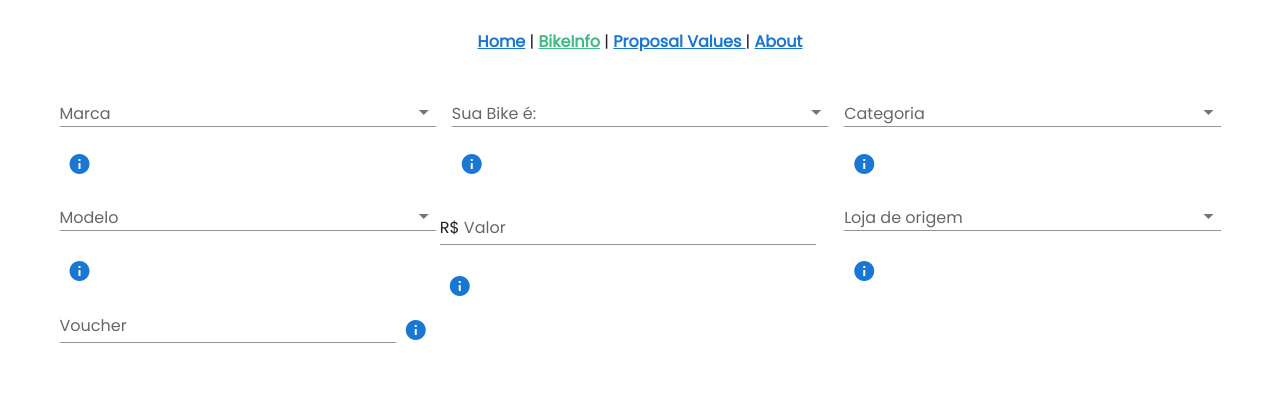
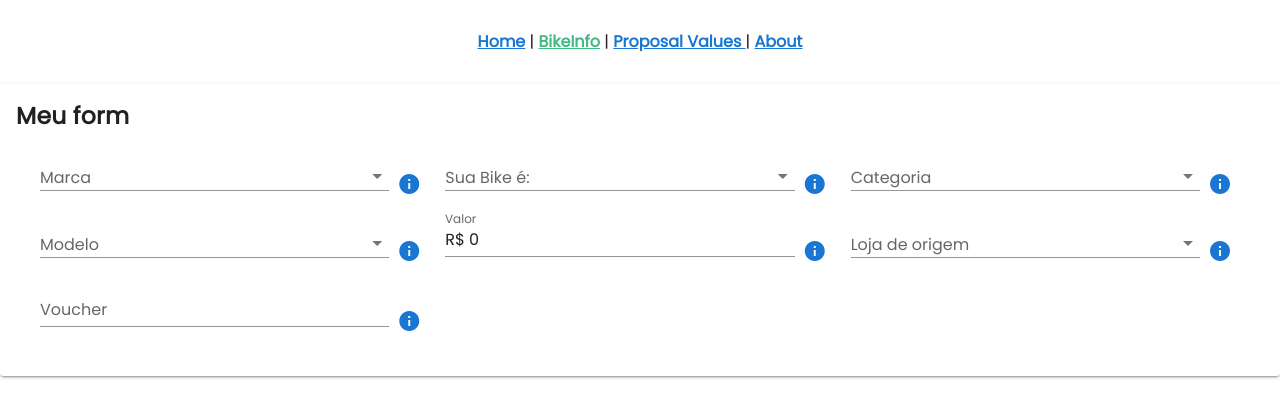
Before and after one commit to danilodcn/santuu-front, a Vue app: page /vue/simulation/bike-info in a window 1280 px wide. Shown: the top 418 px of the page. Built offline with nearby package versions, Linux system fonts and the light colour scheme; no server answers.

Commit message:
formulário funcionando

```diff
--- a/public/index.html
+++ b/public/index.html
@@ -6,9 +6,12 @@
     <meta name="viewport" content="width=device-width,initial-scale=1.0" />
     <link rel="icon" href="<%= BASE_URL %>favicon.ico" />
     <title><%= htmlWebpackPlugin.options.title %></title>
-    <link rel="preconnect" href="https://fonts.googleapis.com">
-    <link rel="preconnect" href="https://fonts.gstatic.com" crossorigin>
-    <link href="https://fonts.googleapis.com/css2?family=Poppins&display=swap" rel="stylesheet">
+    <link rel="preconnect" href="https://fonts.googleapis.com" />
+    <link rel="preconnect" href="https://fonts.gstatic.com" crossorigin />
+    <link
+      href="https://fonts.googleapis.com/css2?family=Poppins&display=swap"
+      rel="stylesheet"
+    />
     <link
       rel="stylesheet"
       href="https://fonts.googleapis.com/css?family=Roboto:100,300,400,500,700,900"
--- a/src/views/simulation/BikeInfo.vue
+++ b/src/views/simulation/BikeInfo.vue
@@ -1,8 +1,9 @@
 <template>
   <div>
-    <v-container>
-      <div class="content">
-        <v-row class="pa-0 ma-0 input-area">
+    <!-- <v-container>
+      <v-col>
+        <v-row>
+          <v-row>
             <v-autocomplete
               v-model="model"
               attach
@@ -20,7 +21,7 @@
             </info-dialog>
           </v-row>
 
-        <v-row class="pa-0 ma-0 input-area">
+          <v-row>
             <v-select
               v-model="model"
               attach
@@ -43,7 +44,205 @@
             </info-dialog>
           </v-row>
 
-        <v-row class="pa-0 ma-0 input-area">
+          <v-row>
+            <v-autocomplete
+              v-model="model"
+              attach
+              label="Categoria"
+              :items="brands"
+              item-text="name"
+              item-value="id"
+              persistent-hint
+              dense
+            >
+            </v-autocomplete>
+            <info-dialog
+              :text="`Categoria de acordo com o modelo da sua bicicleta.
+                Pode ser urbana, Mountain Bike (MTB), Estrada, etc.`"
+            >
+              <v-icon>mdi-information</v-icon>
+            </info-dialog>
+          </v-row>
+        </v-row>
+
+        <v-row>
+          <v-row>
+            <v-autocomplete
+              v-model="model"
+              attach
+              label="Modelo"
+              :items="brands"
+              item-text="name"
+              item-value="id"
+              persistent-hint
+              dense
+            >
+            </v-autocomplete>
+            <info-dialog
+              :text="`Caso não encontre aqui seu modelo, favor digita-lo e pressionar Enter.`"
+            >
+              <v-icon>mdi-information</v-icon>
+            </info-dialog>
+          </v-row>
+          <v-row>
+            <v-text-field
+              v-model="form.price"
+              label="Valor"
+              class="pa-0 ma-0"
+              prefix="R$ "
+              type="number"
+              clearable
+            >
+            </v-text-field>
+            <info-dialog
+              :text="`Preço Sugerido ao Consumidor (PSC),
+            definido pelo fabricante em seu website, para o modelo da sua bicicleta no ano vigente...
+            ou seja, o preço da sua bicicleta NOVA.`"
+            >
+              <v-icon>mdi-information</v-icon>
+            </info-dialog>
+          </v-row>
+
+          <v-row>
+            <v-autocomplete
+              v-model="model"
+              attach
+              label="Loja de origem"
+              :items="brands"
+              item-text="name"
+              item-value="id"
+              persistent-hint
+              dense
+            >
+            </v-autocomplete>
+            <info-dialog
+              :text="`Loja de origem na qual foi comprada a bike!
+                Se sua loja não estiver na lista, selecionar Santuu Bike Store.`"
+            >
+              <v-icon>mdi-information</v-icon>
+            </info-dialog>
+          </v-row>
+        </v-row>
+
+        <v-row>
+          <v-row>
+            <v-text-field
+              v-model="model"
+              label="Voucher"
+              class="pa-0 ma-0"
+              clearable
+            >
+            </v-text-field>
+            <info-dialog
+              text="Caso voce tenha um voucher promocional insira-o aqui."
+            >
+              <v-icon>mdi-information</v-icon>
+            </info-dialog>
+          </v-row>
+        </v-row>
+      </v-col>
+    </v-container>
+    {{ model }}
+    <v-spacer class="my-6"></v-spacer>
+    <v-container>
+      <v-card elevation="8">
+        <v-container fluid>
+          <v-row>
+            <v-col>
+              <v-row>
+                <v-autocomplete
+                  v-model="model"
+                  attach
+                  label="Marca"
+                  :items="brands"
+                  item-text="name"
+                  item-value="id"
+                  dense
+                >
+                </v-autocomplete>
+                <info-dialog
+                  :text="'Marca do fabricante da bicicleta Marca do fabricante da bicicleta Marca do fabricante da bicicleta'"
+                >
+                  <v-icon>mdi-information</v-icon>
+                </info-dialog>
+              </v-row>
+              <v-row>
+                <v-autocomplete
+                  v-model="model"
+                  attach
+                  label="Modelo"
+                  :items="brands"
+                  item-text="name"
+                  item-value="id"
+                  persistent-hint
+                  dense
+                >
+                </v-autocomplete>
+                <info-dialog
+                  :text="`Caso não encontre aqui seu modelo, favor digita-lo e pressionar Enter.`"
+                >
+                  <v-icon>mdi-information</v-icon>
+                </info-dialog>
+              </v-row>
+              <v-row>
+                <v-text-field
+                  v-model="model"
+                  label="Voucher"
+                  class="pa-0 ma-0"
+                  clearable
+                >
+                </v-text-field>
+                <info-dialog
+                  text="Caso voce tenha um voucher promocional insira-o aqui."
+                >
+                  <v-icon>mdi-information</v-icon>
+                </info-dialog>
+              </v-row>
+            </v-col>
+            <v-col>
+              <v-row>
+                <v-select
+                  v-model="model"
+                  attach
+                  label="Sua Bike é:"
+                  :items="[
+                    { name: 'Nova', id: 0 },
+                    { name: 'Usada', id: 1 },
+                  ]"
+                  item-text="name"
+                  item-value="id"
+                  persistent-hint
+                  dense
+                >
+                </v-select>
+                <info-dialog
+                  :text="`Indique se sua bike é nova ou usada! Consideramos bike Nova
+                todas as bicicletas que tem até 60 (sessenta) dias decorridos da data da nota fiscal.`"
+                >
+                  <v-icon>mdi-information</v-icon>
+                </info-dialog>
+              </v-row>
+              <v-row>
+                <v-text-field
+                  v-model="form.price"
+                  label="Valor"
+                  class="pa-0 ma-0"
+                  prefix="R$ "
+                  type="number"
+                  clearable
+                >
+                </v-text-field>
+                <info-dialog
+                  :text="`Preço Sugerido ao Consumidor (PSC),
+            definido pelo fabricante em seu website, para o modelo da sua bicicleta no ano vigente...
+            ou seja, o preço da sua bicicleta NOVA.`"
+                >
+                  <v-icon>mdi-information</v-icon>
+                </info-dialog>
+              </v-row>
+            </v-col>
+            <v-col>
+              <v-row>
                 <v-autocomplete
                   v-model="model"
                   attach
@@ -63,45 +262,7 @@
                 </info-dialog>
               </v-row>
 
-        <v-row class="pa-0 ma-0 input-area">
-          <v-autocomplete
-            v-model="model"
-            attach
-            label="Modelo"
-            :items="brands"
-            item-text="name"
-            item-value="id"
-            persistent-hint
-            dense
-          >
-          </v-autocomplete>
-          <info-dialog
-            :text="`Caso não encontre aqui seu modelo, favor digita-lo e pressionar Enter.`"
-          >
-            <v-icon>mdi-information</v-icon>
-          </info-dialog>
-        </v-row>
-
-        <v-row class="input-area">
-          <v-text-field
-            v-model="form.price"
-            label="Valor"
-            class="pa-0 ma-0"
-            prefix="R$ "
-            type="number"
-            clearable
-          >
-          </v-text-field>
-          <info-dialog
-            :text="`Preço Sugerido ao Consumidor (PSC),
-            definido pelo fabricante em seu website, para o modelo da sua bicicleta no ano vigente...
-            ou seja, o preço da sua bicicleta NOVA.`"
-          >
-            <v-icon>mdi-information</v-icon>
-          </info-dialog>
-        </v-row>
-
-        <v-row class="pa-0 ma-0 input-area">
+              <v-row>
                 <v-autocomplete
                   v-model="model"
                   attach
@@ -120,8 +281,138 @@
                   <v-icon>mdi-information</v-icon>
                 </info-dialog>
               </v-row>
+            </v-col>
+          </v-row>
+        </v-container>
+      </v-card>
+    </v-container>
+    <v-spacer class="ma-8" /> -->
+    <v-card>
+      <v-card-title>
+        <h3>Meu form</h3>
+      </v-card-title>
 
-        <v-row class="pa-0 ma-0 input-area">
+      <v-card-text>
+        <v-form class="px-3">
+          <v-container fluid class="content">
+            <div class="item">
+              <v-autocomplete
+                v-model="model"
+                attach
+                label="Marca"
+                :items="brands"
+                item-text="name"
+                item-value="id"
+                dense
+              >
+              </v-autocomplete>
+              <info-dialog
+                :text="'Marca do fabricante da bicicleta Marca do fabricante da bicicleta Marca do fabricante da bicicleta'"
+              >
+                <v-icon>mdi-information</v-icon>
+              </info-dialog>
+            </div>
+            <div class="item">
+              <v-select
+                v-model="model"
+                attach
+                label="Sua Bike é:"
+                :items="[
+                  { name: 'Nova', id: 0 },
+                  { name: 'Usada', id: 1 },
+                ]"
+                item-text="name"
+                item-value="id"
+                persistent-hint
+                dense
+              >
+              </v-select>
+              <info-dialog
+                :text="`Indique se sua bike é nova ou usada! Consideramos bike Nova
+                todas as bicicletas que tem até 60 (sessenta) dias decorridos da data da nota fiscal.`"
+              >
+                <v-icon>mdi-information</v-icon>
+              </info-dialog>
+            </div>
+
+            <div class="item">
+              <v-autocomplete
+                v-model="model"
+                attach
+                label="Categoria"
+                :items="brands"
+                item-text="name"
+                item-value="id"
+                persistent-hint
+                dense
+              >
+              </v-autocomplete>
+              <info-dialog
+                :text="`Categoria de acordo com o modelo da sua bicicleta.
+                Pode ser urbana, Mountain Bike (MTB), Estrada, etc.`"
+              >
+                <v-icon>mdi-information</v-icon>
+              </info-dialog>
+            </div>
+
+            <div class="item">
+              <v-autocomplete
+                v-model="model"
+                attach
+                label="Modelo"
+                :items="brands"
+                item-text="name"
+                item-value="id"
+                persistent-hint
+                dense
+              >
+              </v-autocomplete>
+              <info-dialog
+                :text="`Caso não encontre aqui seu modelo, favor digita-lo e pressionar Enter.`"
+              >
+                <v-icon>mdi-information</v-icon>
+              </info-dialog>
+            </div>
+            <div class="item">
+              <v-text-field
+                v-model="form.price"
+                label="Valor"
+                class="pa-0 ma-0"
+                prefix="R$ "
+                type="number"
+                clearable
+              >
+              </v-text-field>
+              <info-dialog
+                :text="`Preço Sugerido ao Consumidor (PSC),
+            definido pelo fabricante em seu website, para o modelo da sua bicicleta no ano vigente...
+            ou seja, o preço da sua bicicleta NOVA.`"
+              >
+                <v-icon>mdi-information</v-icon>
+              </info-dialog>
+            </div>
+
+            <div class="item">
+              <v-autocomplete
+                v-model="model"
+                attach
+                label="Loja de origem"
+                :items="brands"
+                item-text="name"
+                item-value="id"
+                persistent-hint
+                dense
+              >
+              </v-autocomplete>
+              <info-dialog
+                :text="`Loja de origem na qual foi comprada a bike!
+                Se sua loja não estiver na lista, selecionar Santuu Bike Store.`"
+              >
+                <v-icon>mdi-information</v-icon>
+              </info-dialog>
+            </div>
+
+            <div class="item">
               <v-text-field
                 v-model="model"
                 label="Voucher"
@@ -134,38 +425,49 @@
               >
                 <v-icon>mdi-information</v-icon>
               </info-dialog>
-        </v-row>
             </div>
           </v-container>
-    {{ model }}
+        </v-form>
+      </v-card-text>
+    </v-card>
   </div>
 </template>
 
 <script lang="ts">
 import { Component, Vue, Watch } from "vue-property-decorator";
-import { Brand, Category, Model, Store } from "../../types/bike";
+import { IBrand, ICategory, IModel, IStore } from "../../types/bike";
 import { BikeService } from "../../api/bike";
 import InfoDialog from "../../components/shared/InfoDialog.vue";
 
 interface IForm {
-  brand: Brand;
+  brand: IBrand;
   situation: number;
-  category: Category;
-  model: Model;
+  category: ICategory;
+  model: IModel;
   price: number;
-  originStore: Store;
+  originStore: IStore;
   voucher: string;
 }
 
 interface IFormItems {
-  brand: Brand[];
+  brand: IBrand[];
   situation: number;
-  category: Category[];
-  model: Model[];
-  originStore: Store[];
+  category: ICategory[];
+  model: IModel[];
+  originStore: IStore[];
 }
 
 const bikeService = new BikeService();
+
+const form: IForm = {
+  brand: {} as IBrand,
+  situation: 0,
+  category: {} as ICategory,
+  model: {} as IModel,
+  price: 0,
+  originStore: {} as IStore,
+  voucher: "",
+};
 
 @Component({
   components: {
@@ -176,11 +478,9 @@ const bikeService = new BikeService();
   },
 })
 export default class HomeView extends Vue {
-  form = {
-    brand: {},
-  } as IForm;
+  form = form;
   formItens = {} as IFormItems;
-  brands: Brand[] = [];
+  brands: IBrand[] = [];
   search = null;
 
   isEditing = false;
@@ -217,9 +517,10 @@ export default class HomeView extends Vue {
   gap: 1rem;
 }
 
-.input-area {
-  max-width: 100%;
-  /* display: flex; */
-  /* align-items: center; */
+.item {
+  display: flex;
+  flex-direction: row;
+  justify-content: center;
+  align-items: center;
 }
 </style>
```
Also changed, not shown: src/types/bike.ts (+4 -4 lines). Lines whose indentation alone changed are shown as unchanged.
